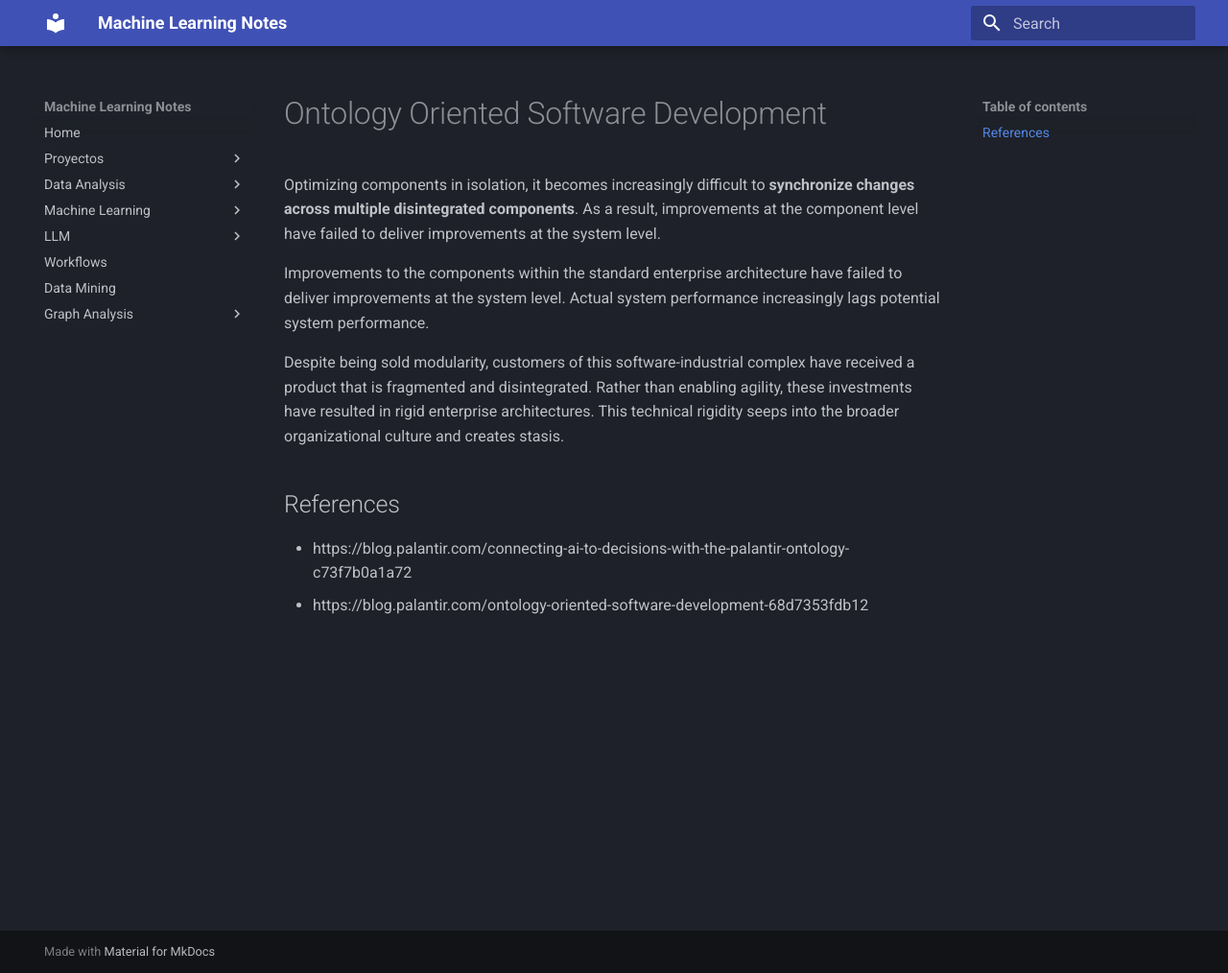
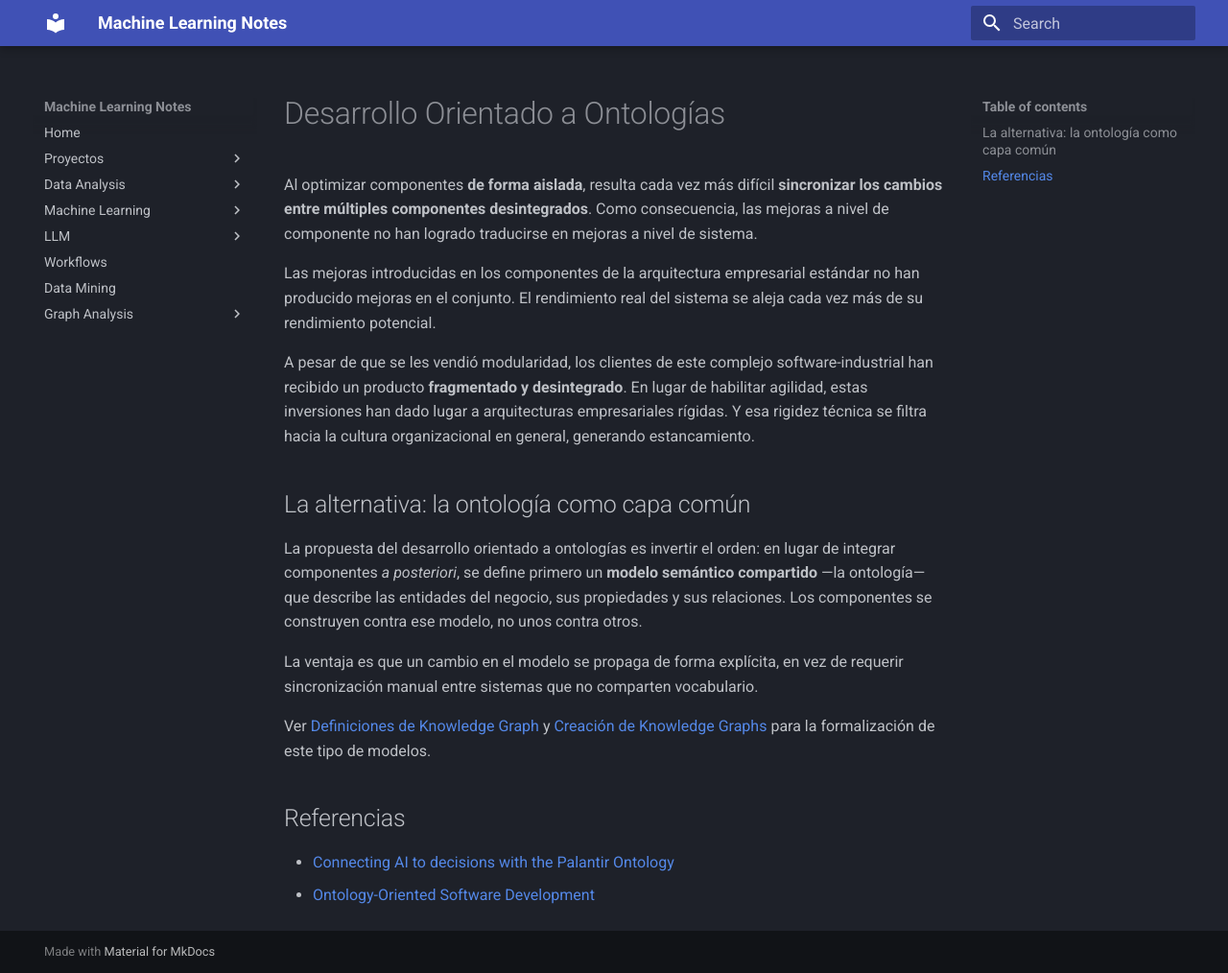
Before and after one commit to pepemxl/Machine-Learning-Notes, an MkDocs documentation site: the page built from docs/11_JARVIS/desarrollo_orientado_a_ontologias.md, in a window 1280 px wide and 1014 px high. Shown: the whole window at 96% size. Built offline with MkDocs 1.6.1 and Material for MkDocs 9.7.7, drawn with Linux system fonts in a browser that asks for light colours.

Commit message:
refactor module 11

```diff
--- a/docs/11_JARVIS/desarrollo_orientado_a_ontologias.md
+++ b/docs/11_JARVIS/desarrollo_orientado_a_ontologias.md
@@ -1,21 +1,33 @@
-# Ontology Oriented Software Development
+# Desarrollo Orientado a Ontologías
 
+Al optimizar componentes **de forma aislada**, resulta cada vez más difícil **sincronizar los
+cambios entre múltiples componentes desintegrados**. Como consecuencia, las mejoras a nivel de
+componente no han logrado traducirse en mejoras a nivel de sistema.
 
+Las mejoras introducidas en los componentes de la arquitectura empresarial estándar no han
+producido mejoras en el conjunto. El rendimiento real del sistema se aleja cada vez más de su
+rendimiento potencial.
 
- Optimizing components in isolation, it becomes increasingly difficult to **synchronize changes across multiple disintegrated components**.
- As a result, improvements at the component level have failed to deliver improvements at the system level.
+A pesar de que se les vendió modularidad, los clientes de este complejo software-industrial han
+recibido un producto **fragmentado y desintegrado**. En lugar de habilitar agilidad, estas
+inversiones han dado lugar a arquitecturas empresariales rígidas. Y esa rigidez técnica se
+filtra hacia la cultura organizacional en general, generando estancamiento.
 
-Improvements to the components within the standard enterprise architecture have failed to deliver improvements at the system level.
-Actual system performance increasingly lags potential system performance.
+## La alternativa: la ontología como capa común
 
-Despite being sold modularity, customers of this software-industrial complex have received a product that is fragmented and disintegrated. Rather than enabling agility, these investments have resulted in rigid enterprise architectures. This technical rigidity seeps into the broader organizational culture and creates stasis.
+La propuesta del desarrollo orientado a ontologías es invertir el orden: en lugar de integrar
+componentes *a posteriori*, se define primero un **modelo semántico compartido** —la
+ontología— que describe las entidades del negocio, sus propiedades y sus relaciones. Los
+componentes se construyen contra ese modelo, no unos contra otros.
 
+La ventaja es que un cambio en el modelo se propaga de forma explícita, en vez de requerir
+sincronización manual entre sistemas que no comparten vocabulario.
 
+Ver [Definiciones de Knowledge Graph](../08_GRAPH/definiciones_knowledge_graph.md) y
+[Creación de Knowledge Graphs](../08_GRAPH/creacion_de_knowledge_graphs.md) para la
+formalización de este tipo de modelos.
 
+## Referencias
 
-
-
-## References
-
-- https://blog.palantir.com/connecting-ai-to-decisions-with-the-palantir-ontology-c73f7b0a1a72
-- https://blog.palantir.com/ontology-oriented-software-development-68d7353fdb12
+- [Connecting AI to decisions with the Palantir Ontology](https://blog.palantir.com/connecting-ai-to-decisions-with-the-palantir-ontology-c73f7b0a1a72)
+- [Ontology-Oriented Software Development](https://blog.palantir.com/ontology-oriented-software-development-68d7353fdb12)
```
Also changed, not shown: docs/11_JARVIS/introduccion.md (+17 -8 lines), docs/11_JARVIS/iterations/plan_de_trabajo.md (added, +154 -0 lines), docs/11_JARVIS/prompts/puzzle_solver.md (added, +81 -0 lines), docs/11_JARVIS/sistema_de_ontologias.md (added, +54 -0 lines).
